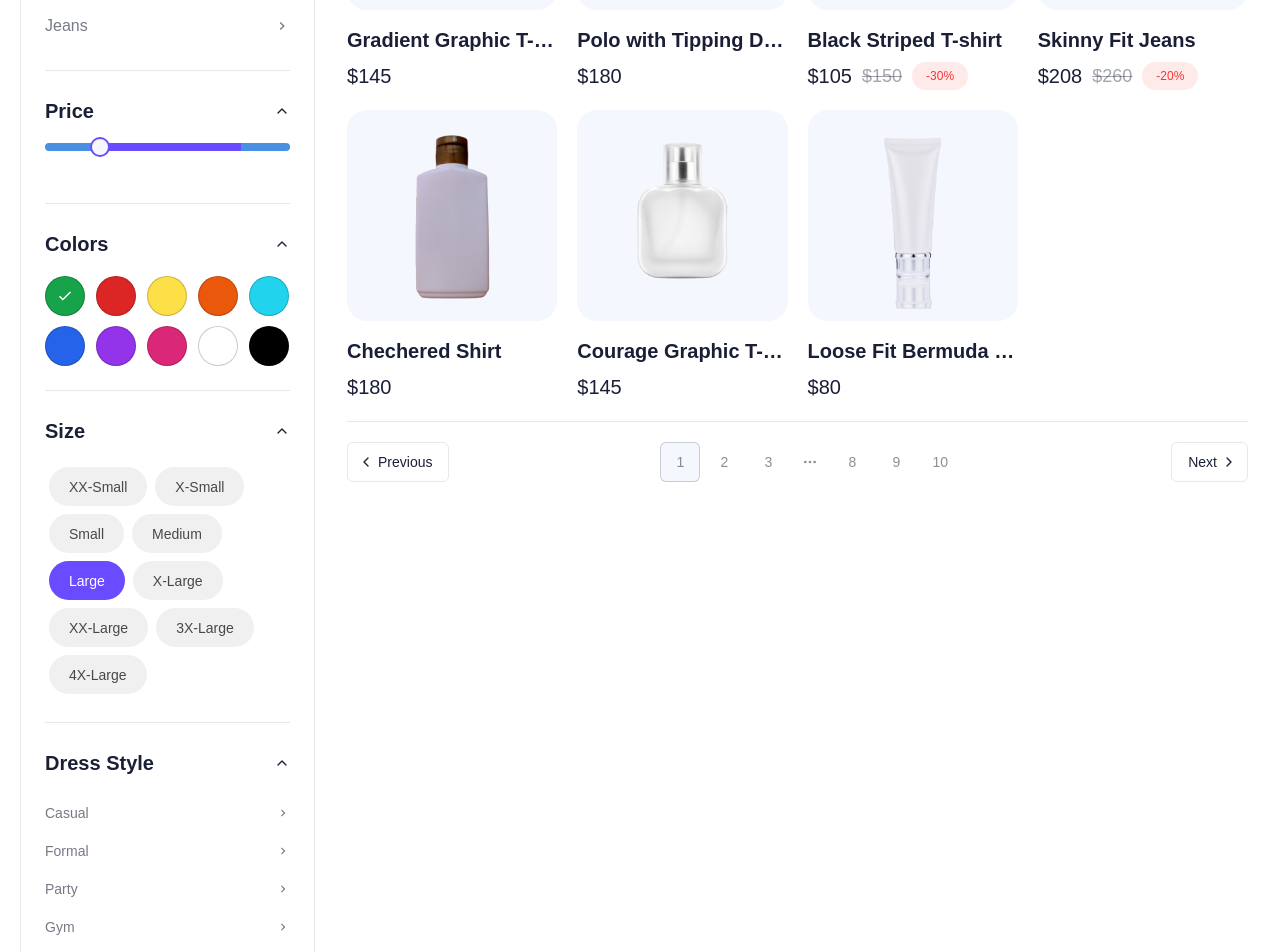
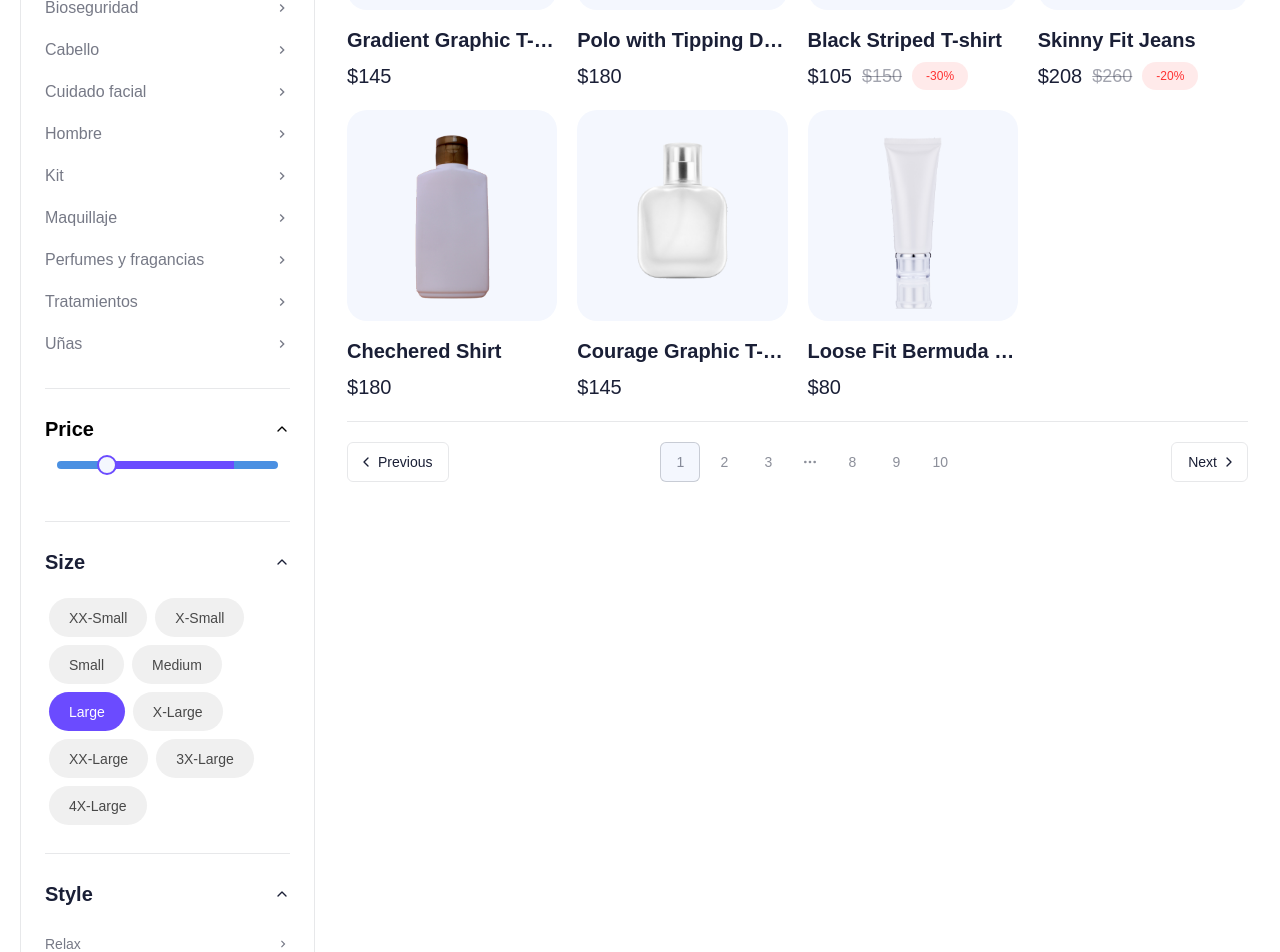
Before and after one commit to AntonyJDC/ecommerce_nimuu_template, a React (Vite) app: page /shop in a window 1280 px wide. Shown: the part 460-1412 px from the top of the page. Built offline with nearby package versions, Linux system fonts and the light colour scheme; a web font is replaced by a local one; what google-libphonenumber, zod-i18n-map would draw is missing.

Commit message:
feat: change filters on shop-page

```diff
--- a/src/presentation/components/shop-page/filters/CategoriesSection.tsx
+++ b/src/presentation/components/shop-page/filters/CategoriesSection.tsx
@@ -8,26 +8,55 @@ type Category = {
 
 const categoriesData: Category[] = [
   {
-    title: "T-shirts",
-    slug: "/shop?category=t-shirts",
+    title: "Accesorios",
+    slug: "/shop?category=accesorios",
   },
   {
-    title: "Shorts",
-    slug: "/shop?category=shorts",
+    title: "Artículos Electrónicos de Belleza",
+    slug: "/shop?category=articulos-electronicos-de-belleza",
   },
   {
-    title: "Shirts",
-    slug: "/shop?category=shirts",
+    title: "Baño y Cuerpo",
+    slug: "/shop?category=bano-y-cuerpo",
   },
   {
-    title: "Hoodie",
-    slug: "/shop?category=hoodie",
+    title: "Bioseguridad",
+    slug: "/shop?category=bioseguridad",
   },
   {
-    title: "Jeans",
-    slug: "/shop?category=jeans",
+    title: "Cabello",
+    slug: "/shop?category=cabello",
+  },
+  {
+    title: "Cuidado facial",
+    slug: "/shop?category=cuidado-facial",
+  },
+  {
+    title: "Hombre",
+    slug: "/shop?category=hombre",
+  },
+  {
+    title: "Kit",
+    slug: "/shop?category=kit",
+  },
+  {
+    title: "Maquillaje",
+    slug: "/shop?category=maquillaje",
+  },
+  {
+    title: "Perfumes y fragancias",
+    slug: "/shop?category=perfumes-y-fragancias",
+  },
+  {
+    title: "Tratamientos",
+    slug: "/shop?category=tratamientos",
+  },
+  {
+    title: "Uñas",
+    slug: "/shop?category=unas",
   },
 ];
+
 
 const CategoriesSection = () => {
   return (
--- a/src/presentation/components/shop-page/filters/DressStyleSection.tsx
+++ b/src/presentation/components/shop-page/filters/DressStyleSection.tsx
@@ -14,20 +14,20 @@ type DressStyle = {
 
 const dressStylesData: DressStyle[] = [
   {
-    title: "Casual",
-    slug: "/shop?style=casual",
+    title: "Relax",
+    slug: "/shop?style=relax",
   },
   {
-    title: "Formal",
-    slug: "/shop?style=formal",
+    title: "Cuidado Facial",
+    slug: "/shop?style=cuidado-facial",
   },
   {
-    title: "Party",
-    slug: "/shop?style=party",
+    title: "Cuidado Corporal",
+    slug: "/shop?style=cuidado-corporal",
   },
   {
-    title: "Gym",
-    slug: "/shop?style=gym",
+    title: "Cuidado Capilar",
+    slug: "/shop?style=cuidado-capilar",
   },
 ];
 
@@ -36,7 +36,7 @@ const DressStyleSection = () => {
     <Accordion type="single" collapsible defaultValue="filter-style">
       <AccordionItem value="filter-style" className="border-none">
         <AccordionTrigger className="text-base-content font-bold text-xl hover:no-underline p-0 py-0.5">
-          Dress Style
+          Style
         </AccordionTrigger>
         <AccordionContent className="pt-4 pb-0">
           <div className="flex flex-col text-base-content/60 space-y-0.5">
--- a/src/presentation/components/shop-page/filters/PriceSection.tsx
+++ b/src/presentation/components/shop-page/filters/PriceSection.tsx
@@ -3,22 +3,23 @@ import {
   AccordionContent,
   AccordionItem,
   AccordionTrigger,
-} from "../../ui/accordion";
-import { Slider } from "../../ui/slider";
+} from "../../../components/ui/accordion";
+import { Slider } from "../../../components/ui/slider";
 
 const PriceSection = () => {
   return (
     <Accordion type="single" collapsible defaultValue="filter-price">
       <AccordionItem value="filter-price" className="border-none">
-        <AccordionTrigger className="text-base-content font-bold text-xl hover:no-underline p-0 py-0.5">
+        <AccordionTrigger className="text-black font-bold text-xl hover:no-underline p-0 py-0.5">
           Price
         </AccordionTrigger>
-        <AccordionContent className="pt-4">
+        <AccordionContent className="pt-4 mx-3">
           <Slider
             defaultValue={[50, 200]}
             min={0}
             max={250}
             step={1}
+            label="$"
           />
           <div className="mb-3" />
         </AccordionContent>
--- a/src/presentation/components/shop-page/filters/index.tsx
+++ b/src/presentation/components/shop-page/filters/index.tsx
@@ -1,5 +1,4 @@
 import CategoriesSection from "../../../components/shop-page/filters/CategoriesSection";
-import ColorsSection from "../../../components/shop-page/filters/ColorsSection";
 import DressStyleSection from "../../../components/shop-page/filters/DressStyleSection";
 import PriceSection from "../../../components/shop-page/filters/PriceSection";
 import SizeSection from "../../../components/shop-page/filters/SizeSection";
@@ -12,8 +11,6 @@ const Filters = () => {
       <CategoriesSection />
       <hr className="border-t-base-content/10" />
       <PriceSection />
-      <hr className="border-t-base-content/10" />
-      <ColorsSection />
       <hr className="border-t-base-content/10" />
       <SizeSection />
       <hr className="border-t-base-content/10" />
```
